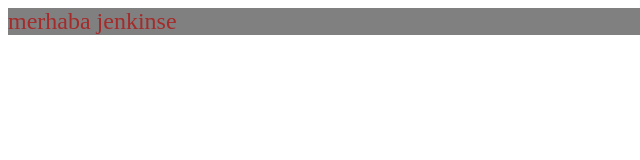
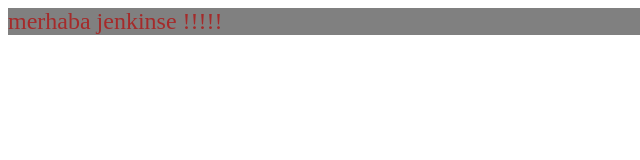
Before and after one commit to malek721/sinavDeneme, a plain HTML site: page index.html in a window 1280 px wide. Shown: the full height of the page, 0-640 px from the left. Drawn offline with Linux system fonts and the light colour scheme.

Commit message:
asdasdassd

```diff
--- a/index.html
+++ b/index.html
@@ -6,6 +6,6 @@
     <title>Document</title>
 </head>
 <body>
-    <div style="font-size: 24px;color:brown;background-color:gray">merhaba jenkinse</div>
+    <div style="font-size: 24px;color:brown;background-color:gray">merhaba jenkinse !!!!!</div>
 </body>
 </html>
```
